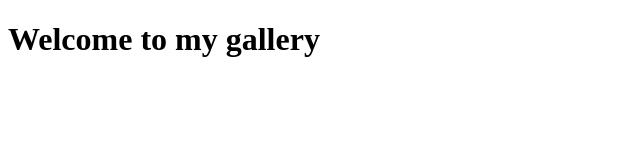
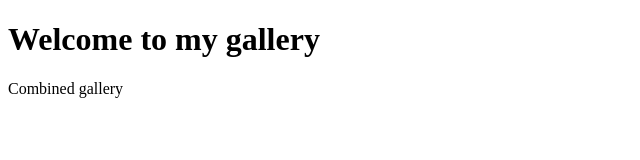
Before and after one commit to Sugantkhanal/HTML, a plain HTML site: page gallery.html in a window 1280 px wide. Shown: the whole page, without its empty margins (0-640 px from the left). Drawn offline with Linux system fonts and the light colour scheme.

Commit message:
Update gallery.html

```diff
--- a/gallery.html
+++ b/gallery.html
@@ -7,5 +7,6 @@
 </head>
 <body>
     <h1>Welcome to my gallery</h1>
+    <p>Combined gallery</p>
 </body>
 </html>
```
